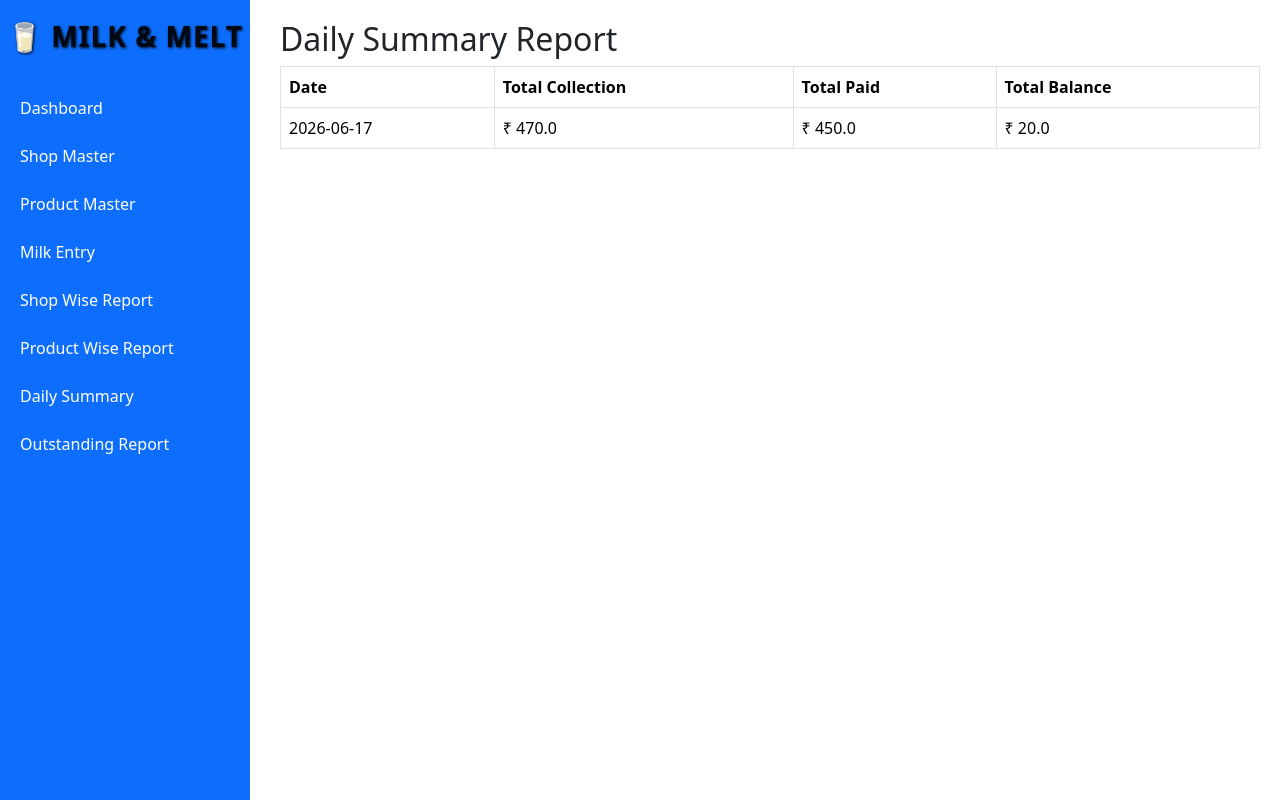
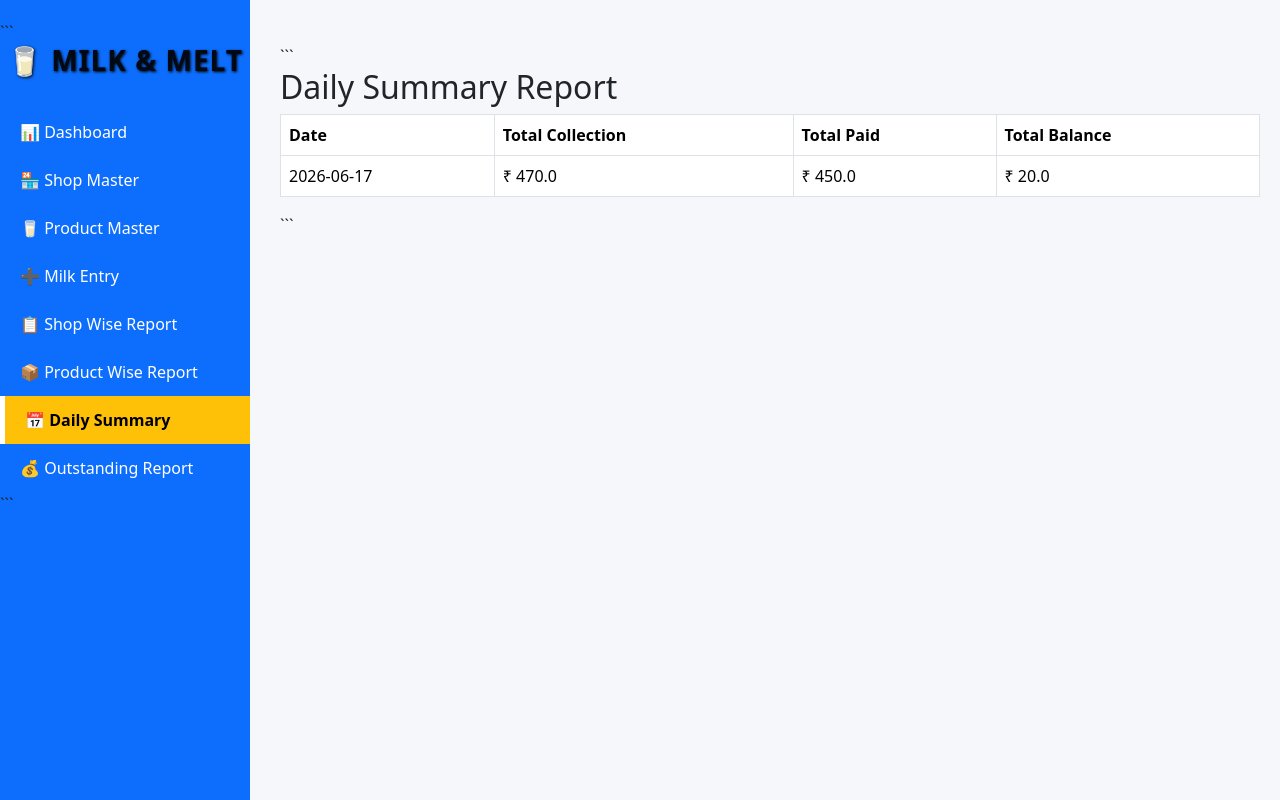
Before and after one commit to mhariprasath-28/Milk-Software, a Flask app: page /daily-summary in a window 1280 px wide. Run offline with Flask 3, Linux system fonts and the light colour scheme; data comes from the database, SQL or seed files in the repository.

Commit message:
Update layout.html

````diff
--- a/templates/layout.html
+++ b/templates/layout.html
@@ -1,14 +1,17 @@
 <!DOCTYPE html>
+
 <html>
 <head>
     <title>Milk Collection Software</title>
 
+```
 <link href="https://cdn.jsdelivr.net/npm/bootstrap@5.3.3/dist/css/bootstrap.min.css" rel="stylesheet">
 
 <style>
 
     body{
         margin:0;
+        background:#f5f7fa;
     }
 
     .sidebar{
@@ -19,10 +22,10 @@
         left:0;
         top:0;
         padding-top:20px;
+        overflow-y:auto;
     }
 
     .sidebar h3{
-            color:white;
         text-align:center;
         margin-bottom:30px;
     }
@@ -32,10 +35,19 @@
         color:white;
         text-decoration:none;
         padding:12px 20px;
+        transition:0.3s;
     }
 
     .sidebar a:hover{
         background:#084298;
+        color:white;
+    }
+
+    .sidebar a.active{
+        background:#ffc107;
+        color:#000;
+        font-weight:bold;
+        border-left:5px solid white;
     }
 
     .content{
@@ -44,6 +56,7 @@
     }
 
 </style>
+```
 
 </head>
 
@@ -51,46 +64,65 @@
 
 <div class="sidebar">
 
-
+```
 <h3 style="
     color:#010915;
     font-weight:900;
     letter-spacing:1px;
-    text-shadow:1px 1px 3px rgb(0, 0, 0);
+    text-shadow:1px 1px 3px rgb(0,0,0);
 ">
     🥛 MILK & MELT
 </h3>
 
+<a href="/"
+   class="{% if request.path == '/' %}active{% endif %}">
+   📊 Dashboard
+</a>
 
-    <a href="/">Dashboard</a>
+<a href="/shops"
+   class="{% if request.path == '/shops' %}active{% endif %}">
+   🏪 Shop Master
+</a>
 
-    <a href="/shops">Shop Master</a>
+<a href="/products"
+   class="{% if request.path == '/products' %}active{% endif %}">
+   🥛 Product Master
+</a>
 
-    <a href="/products">Product Master</a>
+<a href="/entry"
+   class="{% if request.path == '/entry' %}active{% endif %}">
+   ➕ Milk Entry
+</a>
 
-    <a href="/entry">Milk Entry</a>
-    <a href="/shop-report">
-    Shop Wise Report
+<a href="/shop-report"
+   class="{% if request.path == '/shop-report' %}active{% endif %}">
+   📋 Shop Wise Report
 </a>
-<!-- <a href="/balance-report">
-    Outstanding Balance
-</a> -->
-<a href="/product-report">
-    Product Wise Report
+
+<a href="/product-report"
+   class="{% if request.path == '/product-report' %}active{% endif %}">
+   📦 Product Wise Report
 </a>
-<a href="/daily-summary">
-    Daily Summary
+
+<a href="/daily-summary"
+   class="{% if request.path == '/daily-summary' %}active{% endif %}">
+   📅 Daily Summary
 </a>
-<a href="/outstanding-report">
-    Outstanding Report
+
+<a href="/outstanding-report"
+   class="{% if request.path == '/outstanding-report' %}active{% endif %}">
+   💰 Outstanding Report
 </a>
+```
 
 </div>
 
 <div class="content">
 
+```
 {% block content %}
 {% endblock %}
+```
 
 </div>
 
````
Lines whose indentation alone changed are shown as unchanged.
